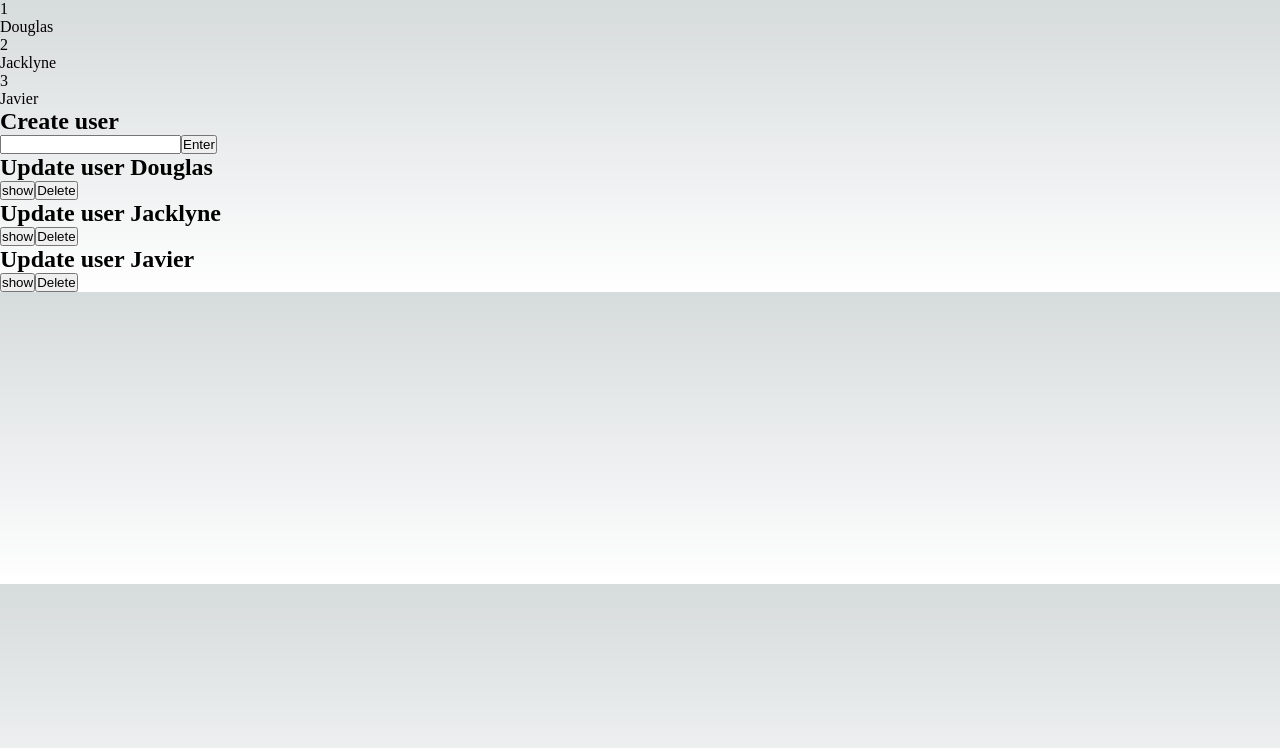
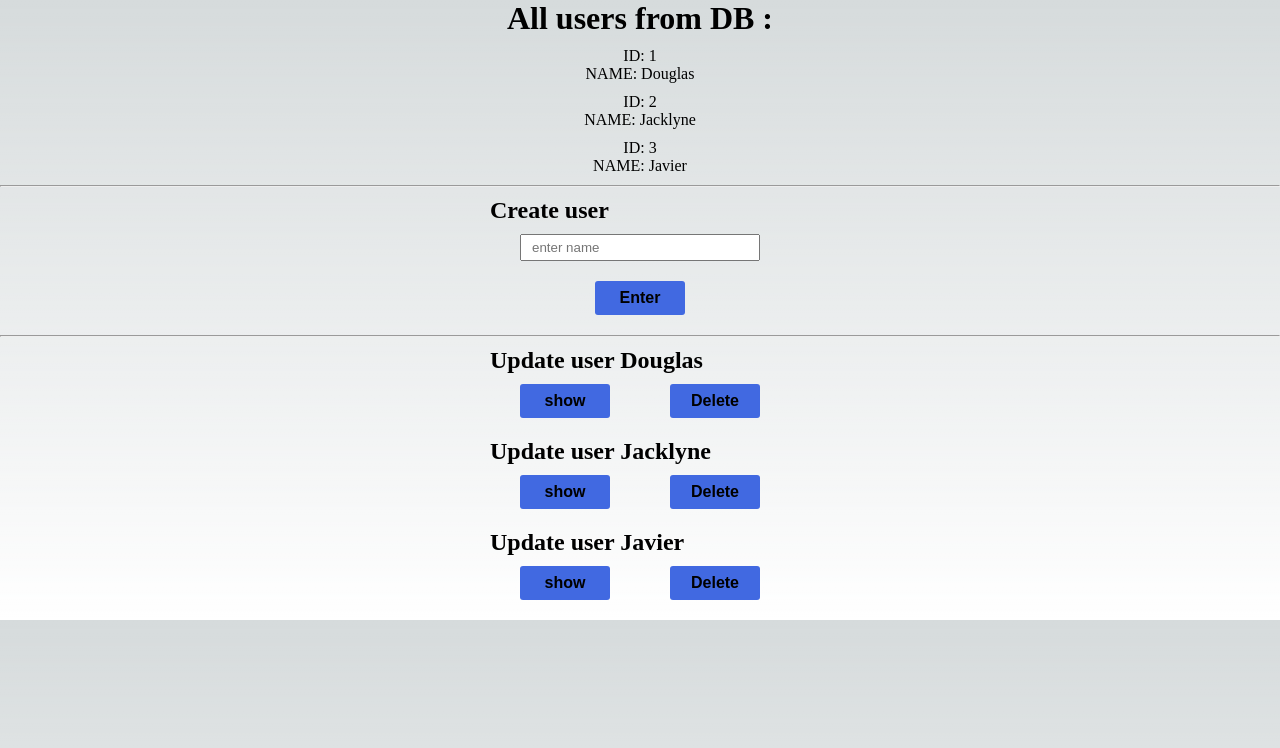
Before and after one commit to TLRKiliann/NextJS14-handler, a Next.js app in the folder my-app/: page /comments in a window 1280 px wide. Shown: the top 748 px of the page. Built offline with nearby package versions, Linux system fonts and the light colour scheme.

Commit message:
class and import styles done

```diff
--- a/my-app/app/comments/page.tsx
+++ b/my-app/app/comments/page.tsx
@@ -1,7 +1,8 @@
 "use client";
 
 import React, {useState, useEffect } from 'react'
-import UpdateComp from '../components/UpdateComp';
+import UpdateComp from '@/app/components/UpdateComp';
+import styles from '@/app/styles/comments.module.css';
 
 type CommentsProps = {
     id: number;
@@ -83,22 +84,36 @@ export default function Comments() {
     }
 
     return (
-        <>
+        <main className={styles.maincrud}>
+
+            <h1 className={styles.title}>All users from DB :</h1>
+
+
             {data.map((d: CommentsProps) => (
-                <div key={d.id}>
-                    <p>{d.id}</p>
-                    <p>{d.name}</p>
+                <div key={d.id} className={styles.divdb}>
+                    <p>ID: {d.id}</p>
+                    <p>NAME: {d.name}</p>
                 </div>
             ))}
 
-            <form onSubmit={(event) => handleSubmit(event, user)}>
+            <hr />
+
+            <form onSubmit={(event) => handleSubmit(event, user)} className={styles.formone}>
                 <h2>Create user</h2>
-                <input type="text" value={user} onChange={(event) => handleChange(event)}/>
-                <button type="submit">Enter</button>
+                <input
+                    type="text"
+                    value={user}
+                    onChange={(event) => handleChange(event)}
+                    placeholder="enter name"
+                    className={styles.input}
+                />
+                <button type="submit" className={styles.button}>Enter</button>
             </form>
 
+            <hr />
+
             {data.map((u: CommentsProps) => (
-                <form key={u.id} onSubmit={(event) => handleUpdateSubmit(event, u.id)}>
+                <form key={u.id} onSubmit={(event) => handleUpdateSubmit(event, u.id)} className={styles.formsec}>
                     <h2>Update user {u.name}</h2>
                     <UpdateComp
                         id={u.id}
@@ -109,6 +124,6 @@ export default function Comments() {
                     />
                 </form>
             ))}
-        </>
+        </main>
     )
 }
--- a/my-app/app/components/UpdateComp.tsx
+++ b/my-app/app/components/UpdateComp.tsx
@@ -1,4 +1,5 @@
 import React, { useState } from 'react';
+import styles from '@/app/styles/UpdateComp.module.css';
 
 type UpdateProps = {
     id: number;
@@ -20,26 +21,30 @@ export default function UpdateComp({id, name, newUser, handleUpdateChange, handl
         <div key={id}>
 
             {showUser ? (
-                <div>
+                <div className={styles.update}>
+
                     <input
                         type="text"
                         value={newUser}
                         onChange={(event) => handleUpdateChange(event, id)}
                         placeholder={name}
+                        className={styles.input}
                     />
-                    <button type="submit">Update</button>
+                    <button type="submit" className={styles.button}>Update</button>
 
                 </div>
                 ) : null
             }
 
-            <button type="button" onClick={handleShowHideUser}>
-                {showUser ? "Hide" : "show"}
-            </button>
+            <div className={styles.divbtn}>
+                <button type="button" onClick={handleShowHideUser} className={styles.button}>
+                    {showUser ? "Hide" : "show"}
+                </button>
 
-            <button type="button" onClick={() => handleDelete(id)}>
-                Delete
-            </button>
+                <button type="button" onClick={() => handleDelete(id)} className={styles.button}>
+                    Delete
+                </button>
+            </div>
 
         </div>
     )
```
